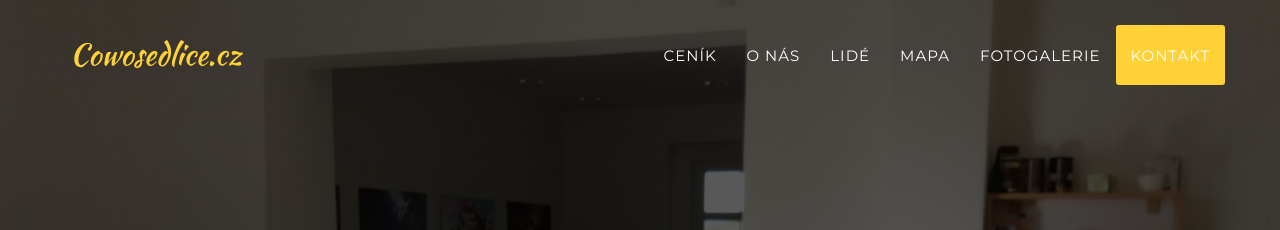
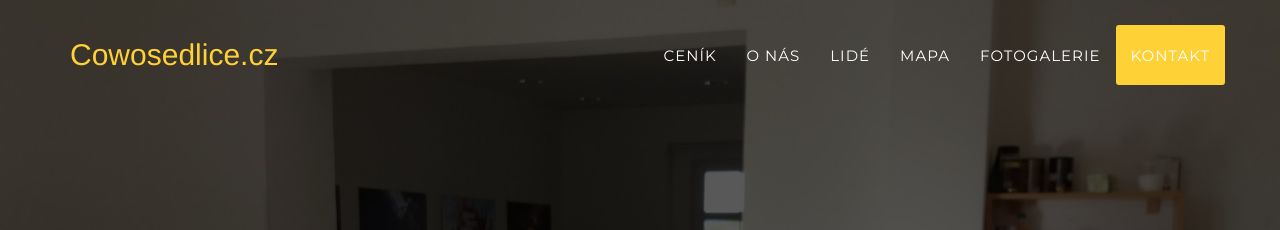
Before and after one commit to cowosedlice/cowosedlice.cz, a Jekyll site: the page built from index.html, in a window 1280 px wide. Shown: the top 230 px of the page. Built offline with Jekyll 4.4.1, drawn with Linux system fonts in a browser that asks for light colours; some web fonts are replaced.

Commit message:
oprava loga

```diff
--- a/_includes/css/agency.css
+++ b/_includes/css/agency.css
@@ -176,7 +176,7 @@ fieldset[disabled] .btn-xl.active {
 }
 
 .navbar-default .navbar-brand {
-    font-family: "Kaushan Script","Helvetica Neue",Helvetica,Arial,cursive;
+    font-family: "Baloo Tamma","Helvetica Neue",Helvetica,Arial,cursive;
     color: #{{ site.data.template.color.primary }};
 }
 
```
